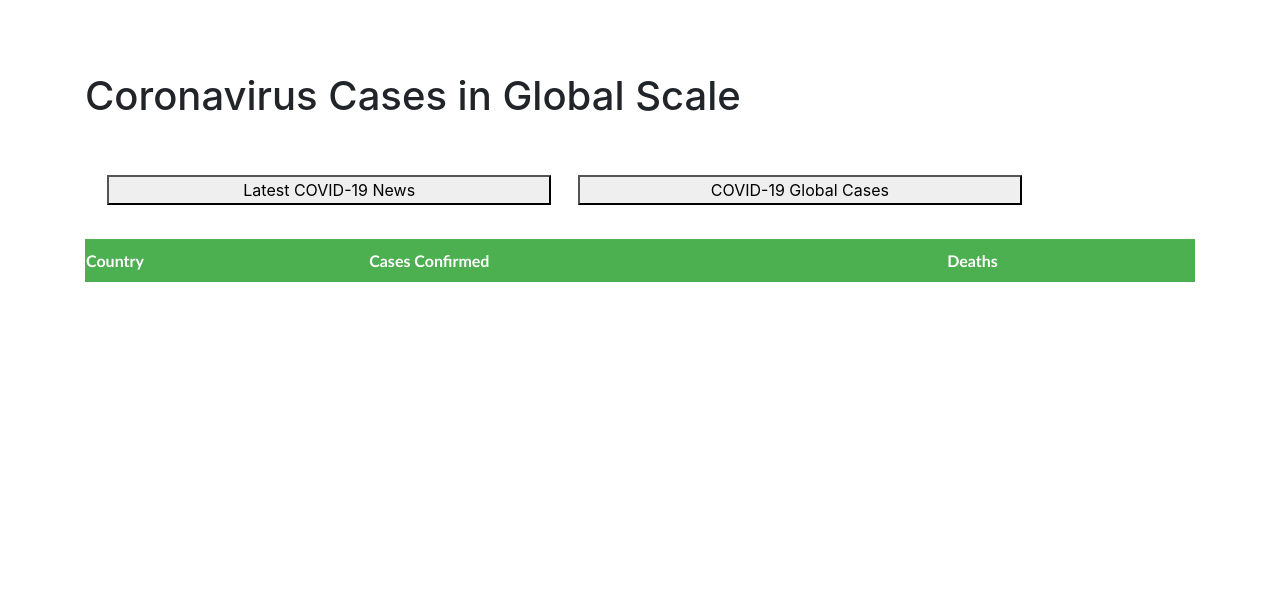
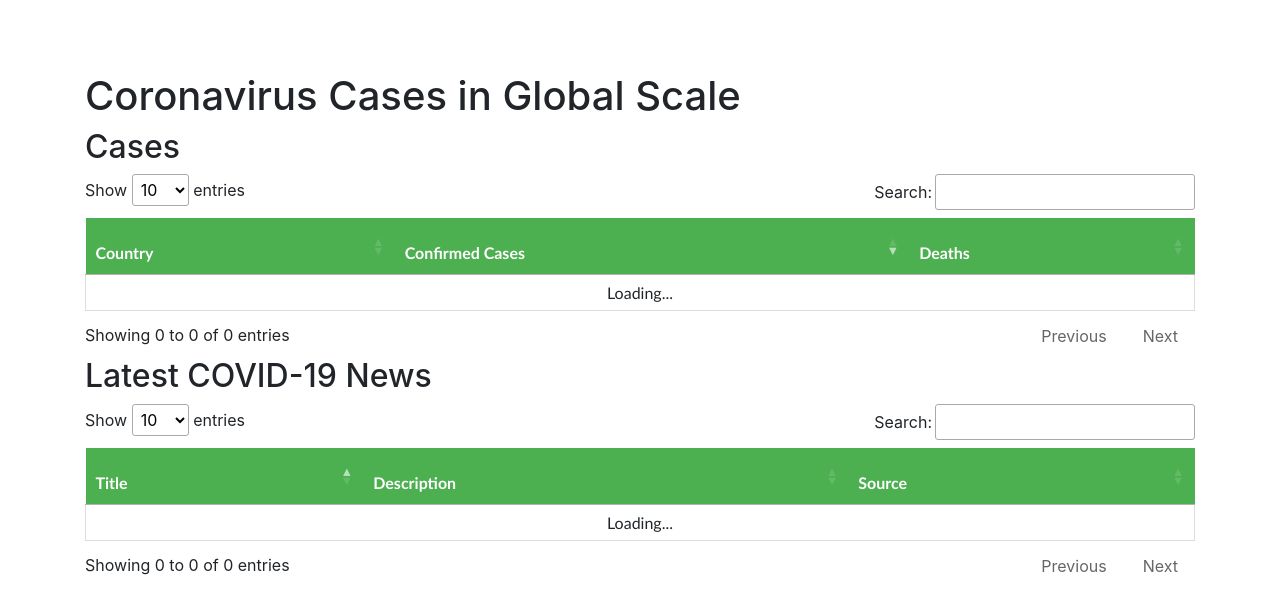
Before and after one commit to devkumar07/CoronavirusStatusApp, a Flask app: page / in a window 1280 px wide. Shown: the part 56-670 px from the top of the page. Run offline with Flask 2, Linux system fonts and the light colour scheme; data that the repository does not hold is empty; some libraries are stand-ins or nearby versions.

Commit message:
added datatables

```diff
--- a/api_requests.py
+++ b/api_requests.py
@@ -9,9 +9,11 @@
 news_json = response_news.json()
 
 def get_data():
-    ans1 = cases_json['locations']
-    res = sorted(ans1, key = lambda i: i['latest']['confirmed'],reverse=True)
-    return res
+    #ans1 = cases_json['locations']
+    #res = sorted(cases_json['locations'], key = lambda i: i['latest']['confirmed'],reverse=True)
+    #print(cases_json)
+    return cases_json
 
 def get_news():
-    return news_json['articles']
+    #print(news_json)
+    return news_json
--- a/app.py
+++ b/app.py
@@ -10,17 +10,17 @@
 
 @app.route('/init')
 def init():
-    output = json.dumps(get_data())
+    output = jsonify(get_data())
     return output
 
 @app.route('/globalcases')
 def GlobalCases():
-    output = json.dumps(get_data())
-    return output
+    #output = json.dumps(get_data())
+    return jsonify(get_data())
 
 @app.route('/news')
 def news():
-    output = json.dumps(get_news())
+    output = jsonify(get_news())
     return output
 
 
--- a/static/main.js
+++ b/static/main.js
@@ -1,62 +1,32 @@
-function createGrid(data){
-	var result = "";
-    var d =  "<thead><tr><th>Country</th><th>Cases Confirmed</th><th>Deaths</th></tr></thead>";
-	for (var i = 0; i < data.length; i++){
-        cr = "<tr>";
-        cr = cr + "<td>"+data[i].country+"</td>"+"<td>"+data[i].latest.confirmed+"</td>"+"<td>"+data[i].latest.deaths+"</td>";
-		cr = cr + "</tr>\n";
-		result = result + cr;
-    }
-    var final = d + result
-
-	$("#main-table").html(final);
-
-}
-
-function createCaseGrid(data){
-	var result = "";
-    var d =  "<thead><tr><th>Country</th><th>Cases Confirmed</th><th>Deaths</th></tr></thead>";
-	for (var i = 0; i < data.length; i++){
-        cr = "<tr>";
-        cr = cr + "<td>"+data[i].country+"</td>"+"<td>"+data[i].latest.confirmed+"</td>"+"<td>"+data[i].latest.deaths+"</td>";
-		cr = cr + "</tr>\n";
-		result = result + cr;
-    }
-    var final = d + result
-
-	$("#main-table").html(final);
-
-}
-
-function createNewsGrid(data){
-    var result = "";
-    var d =  "<thead><tr><th>Title</th><th>Description</th><th>Source</th></tr></thead>";
-	for (var i = 0; i < data.length; i++){
-        cr = "<tr>";
-        cr = cr + "<td><a href='"+data[i].url+"'>"+data[i].title+"</a></td>"+"<td><a href='"+data[i].url+"'>"+data[i].description+"</a></td>"+"<td><a href='"+data[i].url+"'>"+data[i].source.name+"</a></td>";
-		cr = cr + "</tr>\n";
-		result = result + cr;
-    }
-    var final = d + result
-
-	$("#main-table").html(final);
-}
 $(document).ready(function(){
     $.get("/",'index.html')
-    $.get("/init",{},function(response){
-        var data = JSON.parse(response);
-        createGrid(data);
-    });
-    $("#btn1").click(function(){
-        $.get("/news",{},function(response){
-            var data = JSON.parse(response);
-            createNewsGrid(data);
+    $(document).ready(function () {
+        $('#cases').DataTable({
+          "ajax": {
+          "url": "/globalcases",
+          "dataType": "json",
+          "dataSrc": "locations",
+          "contentType":"application/json"
+          },
+          "columns": [
+            {'data': 'country'},
+            {'data': 'latest.confirmed'},
+            {'data': 'latest.deaths'}
+          ],
+          "order": [[ 1, "desc" ]]
         });
     });
-    $("#btn2").click(function(){
-        $.get("/globalcases",{},function(response){
-            var data = JSON.parse(response);
-            createCaseGrid(data);
-        });
-    });
+    $('#news').DataTable({
+        "ajax": {
+        "url": "/news",
+        "dataType": "json",
+        "dataSrc": "articles",
+        "contentType":"application/json"
+        },
+        "columns": [
+            {'data': 'title'},
+            {'data': 'description'},
+            {'data': 'source.name'}
+        ]
+      });
 });
--- a/templates/index.html
+++ b/templates/index.html
@@ -4,26 +4,27 @@
             <link rel="stylesheet" href="/static/bootstrap/bootstrap.min.css">
             <script src="/static/jquery/jquery.js"></script>
             <script src="/static/bootstrap/bootstrap.min.js"></script>
+            <link rel="stylesheet" type="text/css" href="https://cdn.datatables.net/1.10.19/css/jquery.dataTables.min.css">
             <script type="text/javascript" charset="utf8" src="https://cdn.datatables.net/1.10.19/js/jquery.dataTables.min.js"></script>
             <script src="/static/main.js"></script>
             <style>
-                #main-table {
+                #cases {
                       font-family: "Trebuchet MS", Arial, Helvetica, sans-serif;
                       border-collapse: collapse;
                       width: 100%;
                     }
 
-                    #main-table td, #customers th {
+                    #cases td, #customers th {
                       border: 1px solid #ddd;
                       padding: 8px;
                     }
 
-                    #main-table tr:nth-child(even){background-color: #f2f2f2;}
+                    #cases tr:nth-child(even){background-color: #f2f2f2;}
 
-                    #main-table tr:hover {background-color: #ddd;}
+                    #cases tr:hover {background-color: #ddd;}
 
-                    #main-table th {
-                      padding-top: 12px;
+                    #cases th {
+                      padding-top: 25px;
                       padding-bottom: 12px;
                       text-align: left;
                       background-color: #4CAF50;
@@ -32,7 +33,7 @@
                     div.container {
                       margin-top: 10%;
                     }
-                    #main-table{
+                    #cases{
                       margin-top: 3%;
                     }
                     button{
@@ -43,6 +44,28 @@
                     .button-group{
                         margin-top: 3%;
                         margin-bottom: 3%;
+                    }
+                    #news {
+                      font-family: "Trebuchet MS", Arial, Helvetica, sans-serif;
+                      border-collapse: collapse;
+                      width: 100%;
+                    }
+
+                    #news td, #customers th {
+                      border: 1px solid #ddd;
+                      padding: 8px;
+                    }
+
+                    #news tr:nth-child(even){background-color: #f2f2f2;}
+
+                    #news tr:hover {background-color: #ddd;}
+
+                    #news th {
+                      padding-top: 25px;
+                      padding-bottom: 12px;
+                      text-align: left;
+                      background-color: #4CAF50;
+                      color: white;
                     }
 
             </style>
@@ -59,12 +82,26 @@
         <div class="container">
 
                 <h1 id="title">Coronavirus Cases in Global Scale</h1>
-                <div class="button-group">
-                  <button id ="btn1"> Latest COVID-19 News</button>
-                  <button id ="btn2"> COVID-19 Global Cases</button>
-                </div>
-                <table id="main-table">
+                <h2>Cases</h1>
+                <table id="cases">
+                  <thead>
+                    <tr>
+                        <th>Country</th>
+                        <th>Confirmed Cases</th>
+                        <th>Deaths</th>
+                    </tr>
+                </thead>
                 </table>
+                <h2 id="title">Latest COVID-19 News</h1>
+                  <table id="news">
+                    <thead>
+                      <tr>
+                          <th>Title</th>
+                          <th>Description</th>
+                          <th>Source</th>
+                      </tr>
+                  </thead>
+                  </table>
         </div>
     </main>
 </body>
```
